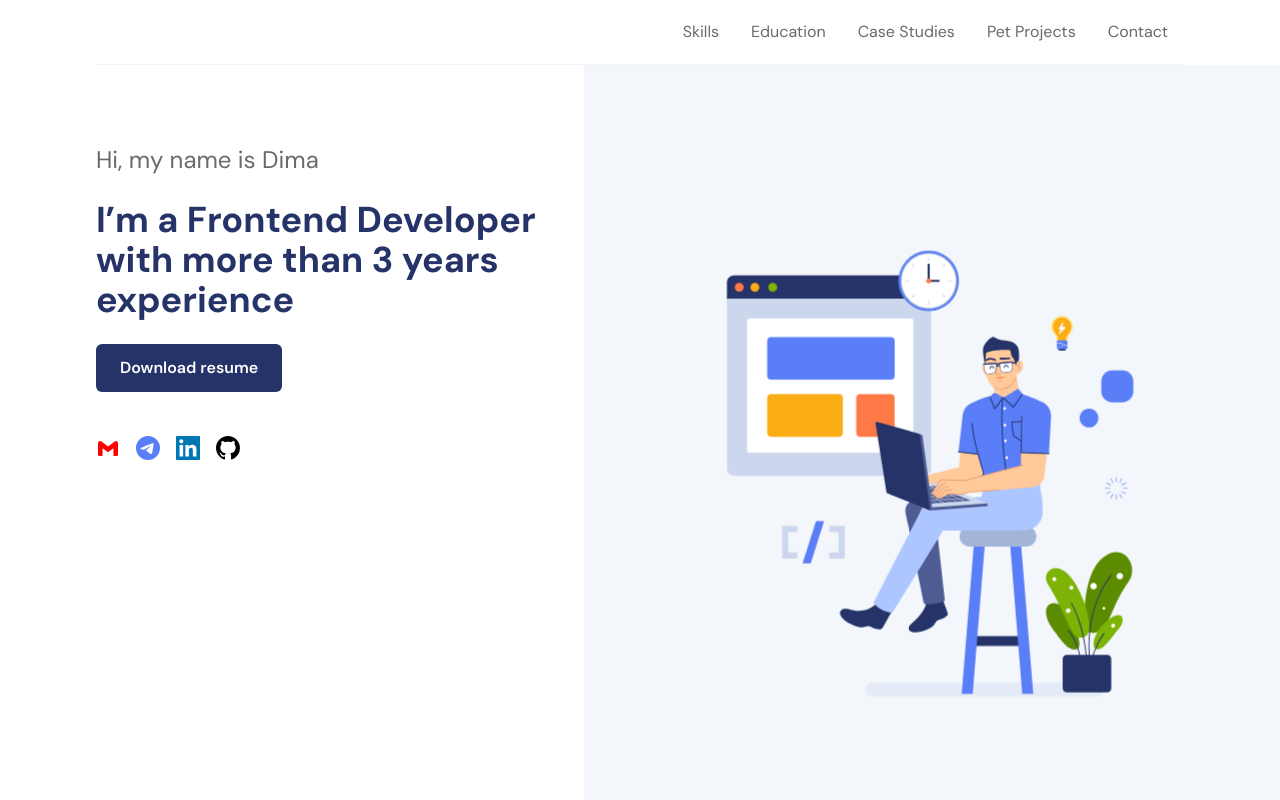
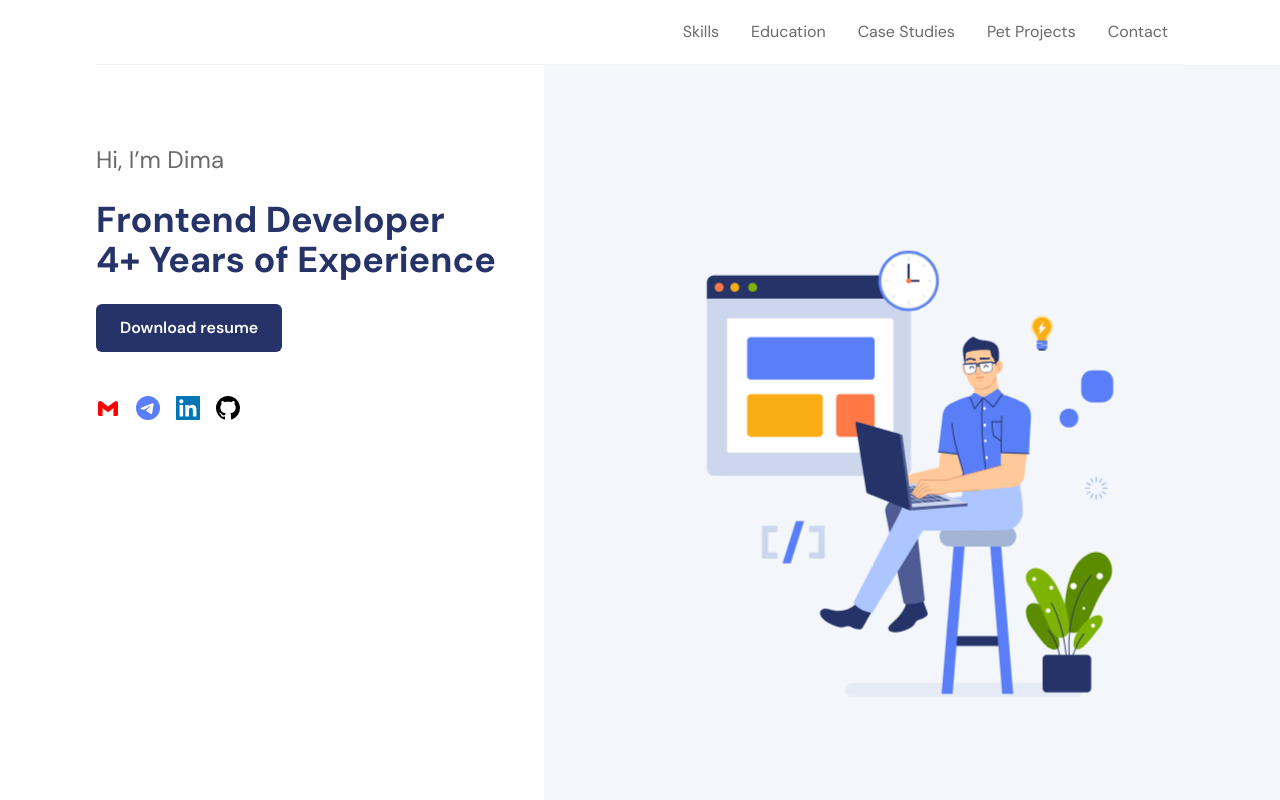
Before and after one commit to dima-hensetskyi/home-page, a Next.js app: page / in a window 1280 px wide. Shown: the top 800 px of the page. Built offline with nearby package versions, Linux system fonts and the light colour scheme.

Commit message:
Update main section

```diff
--- a/app/components/PromoHero/index.tsx
+++ b/app/components/PromoHero/index.tsx
@@ -11,12 +11,11 @@ export const PromoHero = () => {
         <section className="dh-promo-hero">
             <div className="dh-promo-hero__content dh-promo-hero-content">
                 <h4 className="dh-promo-hero-content__subtitle">
-                    Hi, my name is Dima
+                    Hi, I’m Dima
                 </h4>
                 <h3 className="dh-promo-hero-content__title">
-                    I’m a Frontend Developer
-                    <br /> with more than 3 years
-                    <br /> experience
+                    Frontend Developer
+                    <br /> 4+ Years of Experience
                 </h3>
                 <DownloadResumeBtn />
                 <ContactsPanel />
```
